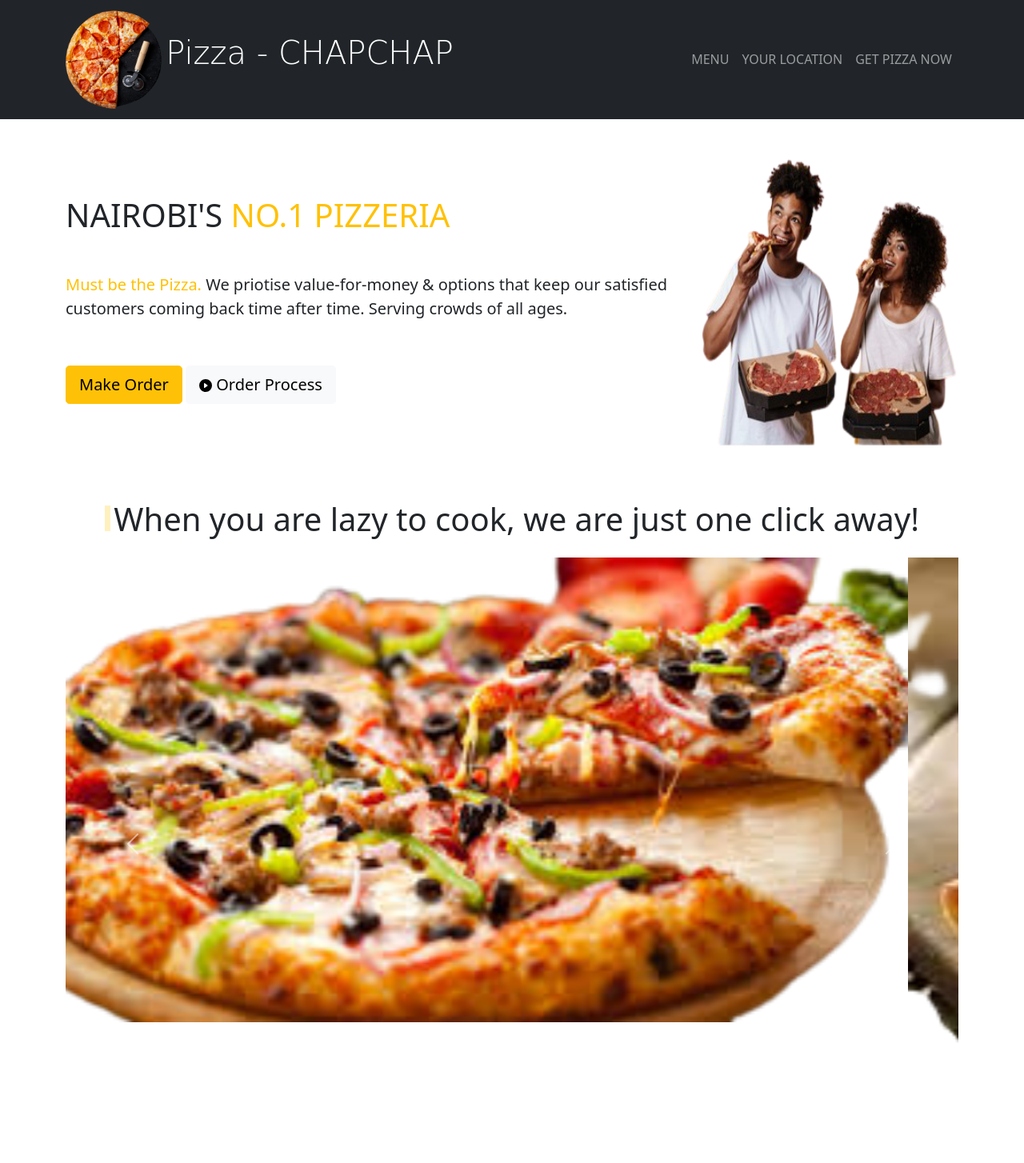
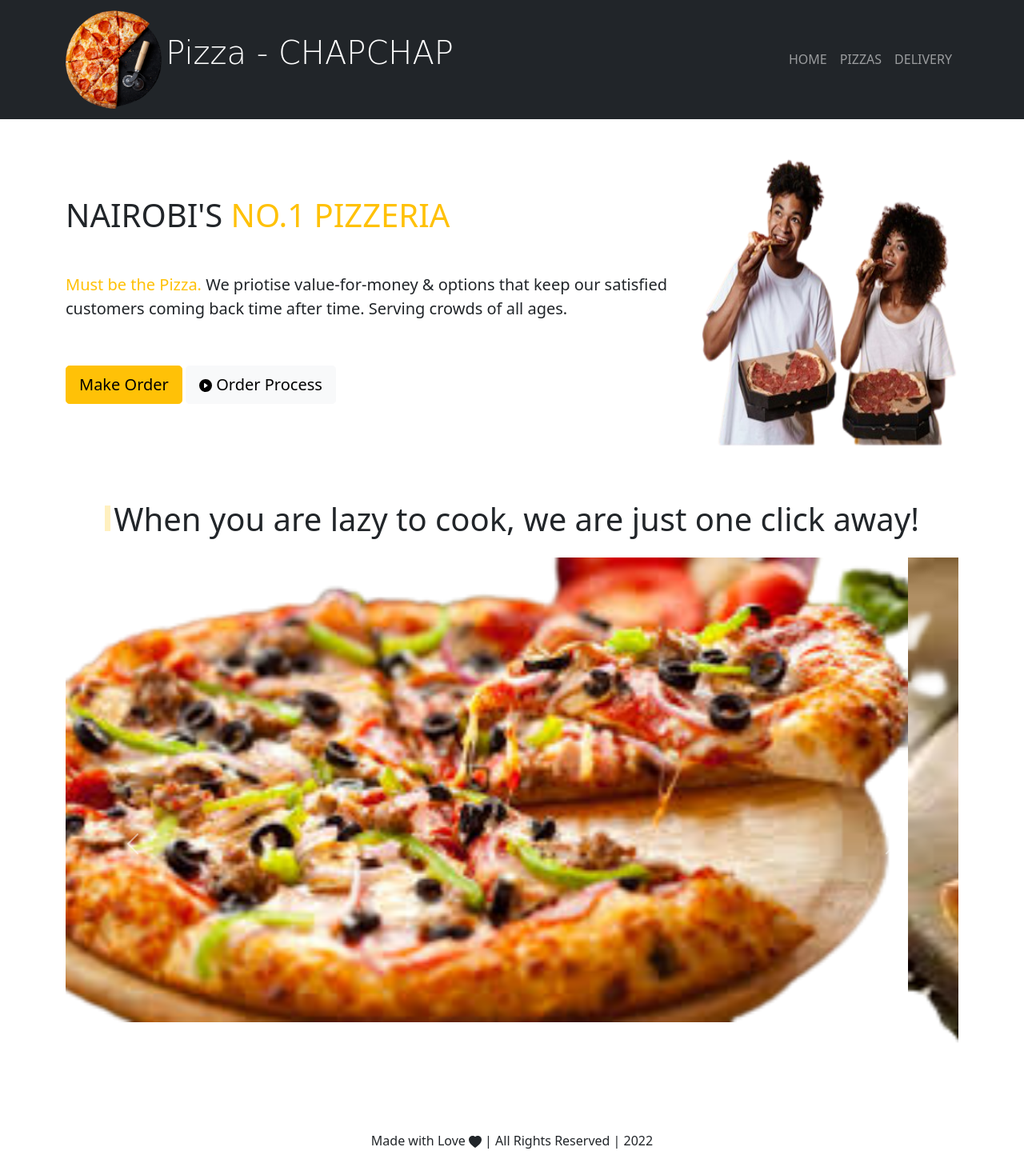
Before and after one commit to briannjuma/pizza-chapchap, a plain HTML site: page index.html in a window 1280 px wide. Shown: the whole page at 80% size. Before the commit the page ends 1414 px from the top, so only its background shows below. Drawn offline with nearby package versions, Linux system fonts and the light colour scheme; a web font is replaced by a local one.

Commit message:
Add page footer

```diff
--- a/css/style.css
+++ b/css/style.css
@@ -9,15 +9,21 @@ header .container span {
   header .container img {
     display: none;
   }
+  /*Header remains fixed on top of screen as user scrolls through page*/
   header {
     position: fixed;
     top: 0;
     width: 100%;
   }
 }
-
+/*Image responsiveness*/
 @media screen and (max-width: 600px) {
   .carousel-item img {
     width: 1vw;
   }
 }
+
+footer {
+  position: relative;
+  bottom: 0;
+}
--- a/index.html
+++ b/index.html
@@ -46,13 +46,13 @@
           <div class="collapse navbar-collapse" id="navmenu">
             <ul class="navbar-nav ms-auto">
               <li class="nav-item">
-                <a href="#learn" class="nav-link">MENU</a>
+                <a href="#" class="nav-link">HOME</a>
               </li>
               <li class="nav-item">
-                <a href="#leran" class="nav-link">YOUR LOCATION</a>
+                <a href="#carousel" class="nav-link">PIZZAS</a>
               </li>
               <li class="nav-item">
-                <a href="#leran" class="nav-link">GET PIZZA NOW</a>
+                <a href="#" class="nav-link">DELIVERY</a>
               </li>
             </ul>
           </div>
@@ -180,10 +180,19 @@
             </button>
           </div>
         </div>
+      </section>
+      <!-- -->
+    </main>
+    <footer class="text-center">
+      <p>
+        Made with Love
+        <svg xmlns="http://www.w3.org/2000/svg" width="16" height="16" fill="currentColor" class="bi bi-heart-fill" viewBox="0 0 16 16">
+          <path fill-rule="evenodd" d="M8 1.314C12.438-3.248 23.534 4.735 8 15-7.534 4.736 3.562-3.248 8 1.314z"/>
+        </svg>
+        | All Rights Reserved | 2022
+      </p>
 
-      </section>
-    </main>
-    <footer></footer>
+    </footer>
 
     <!-- Separate Popper and Bootstrap JS -->
     <script
```
